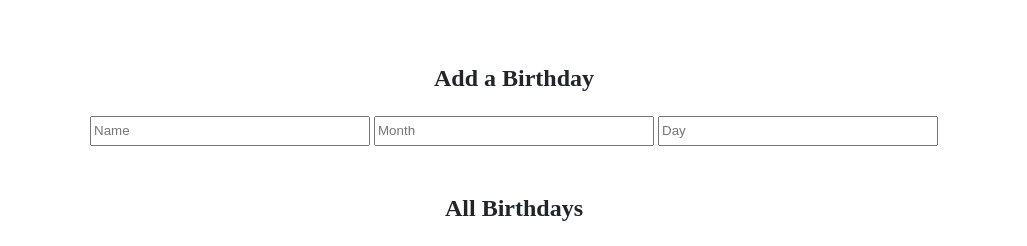
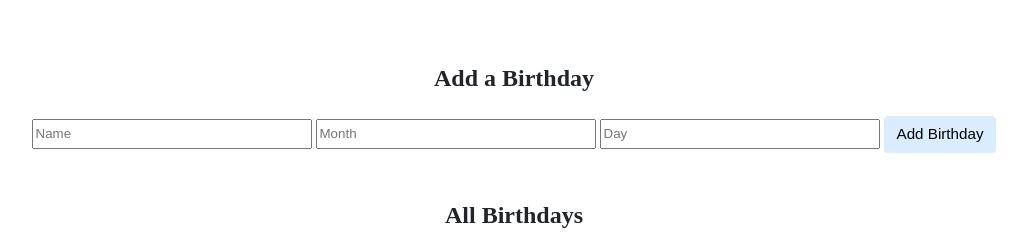
Before and after one commit to israel-obeata/cs50x-2024, a Flask app: page / in a window 1280 px wide. Shown: the part 200-446 px from the top of the page, without its empty margins (126-1153 px from the left). Run offline with Flask 3, Linux system fonts and the light colour scheme; some libraries are stand-ins or nearby versions.

Commit message:
Thu, Mar 7, 2024, 3:42 PM +08:00

```diff
--- a/birthdays/templates/index.html
+++ b/birthdays/templates/index.html
@@ -19,6 +19,7 @@
                     <input type="text" name="name" placeholder="Name" required>
                     <input type="text" name="month" placeholder="Month" required>
                     <input type="text" name="day" placeholder="Day" required>
+                    <button type="submit">Add Birthday</button>
                 </form>
             </div>
 
```
